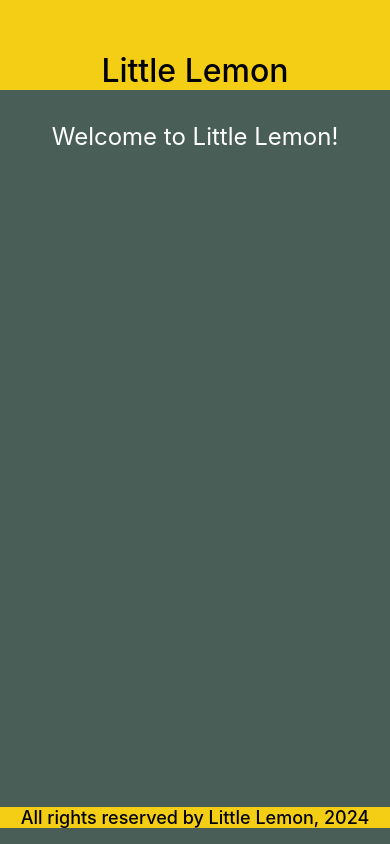
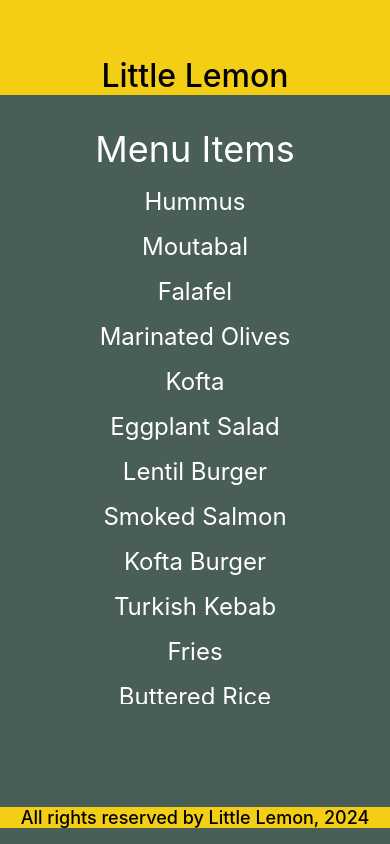
Before and after one commit to ygit/LittleLemonApp, a React Native app: screen / in a window 390 px wide. Built offline with nearby package versions, Linux system fonts and the light colour scheme.

Commit message:
added Flatlist

```diff
--- a/App.tsx
+++ b/App.tsx
@@ -2,6 +2,7 @@ import { StyleSheet, View } from "react-native";
 import { LittleLemonHeader } from "./components/LittleLemonHeader";
 import { LittleLemonFooter } from "./components/LittleLemonFooter";
 import { Welcome } from "./components/Welcome";
+import { MenuItems } from "./components/MenuItems";
 
 export default function App() {
   return (
@@ -10,7 +11,8 @@ export default function App() {
         <LittleLemonHeader />
       </View>
       <View style={styles.welcome}>
-        <Welcome />
+        {/*<Welcome />*/}
+        <MenuItems />
       </View>
       <View style={styles.footer}>
         <LittleLemonFooter />
@@ -33,6 +35,8 @@ const styles = StyleSheet.create({
   },
   welcome: {
     marginTop: 16,
+    flex: 0.75,
+    width: "100%",
   },
   footer: {
     backgroundColor: "#F4CE14",
--- /dev/null
+++ b/components/MenuItems.tsx
@@ -0,0 +1,61 @@
+import { View, Text, StyleSheet, ScrollView, FlatList } from "react-native";
+
+const menuItemsToDisplay = [
+  { name: "Hummus", id: "1A" },
+  { name: "Moutabal", id: "2B" },
+  { name: "Falafel", id: "3C" },
+  { name: "Marinated Olives", id: "4D" },
+  { name: "Kofta", id: "5E" },
+  { name: "Eggplant Salad", id: "6F" },
+  { name: "Lentil Burger", id: "7G" },
+  { name: "Smoked Salmon", id: "8H" },
+  { name: "Kofta Burger", id: "9I" },
+  { name: "Turkish Kebab", id: "10J" },
+  { name: "Fries", id: "11K" },
+  { name: "Buttered Rice", id: "12L" },
+  { name: "Bread Sticks", id: "13M" },
+  { name: "Pita Pocket", id: "14N" },
+  { name: "Lentil Soup", id: "15O" },
+  { name: "Greek Salad", id: "16Q" },
+  { name: "Rice Pilaf", id: "17R" },
+  { name: "Baklava", id: "18S" },
+  { name: "Tartufo", id: "19T" },
+  { name: "Tartufo", id: "20U" },
+  { name: "Tiramisu", id: "21V" },
+  { name: "Panna Cotta", id: "22W" },
+];
+export const MenuItems = () => {
+  const renderItem = ({ item }) => {
+    return <Text style={styles.item}>{item.name}</Text>;
+  };
+
+  return (
+    <View style={styles.container}>
+      <Text style={styles.header}>Menu Items</Text>
+      <FlatList data={menuItemsToDisplay} renderItem={renderItem} />
+    </View>
+  );
+};
+
+const styles = StyleSheet.create({
+  container: {
+    flex: 1,
+    backgroundColor: "#495E57",
+    alignItems: "center",
+  },
+  header: {
+    color: "white",
+    fontSize: 36,
+    textAlign: "center",
+    marginTop: 16,
+  },
+  scrollView: {
+    width: "100%",
+  },
+  item: {
+    color: "white",
+    fontSize: 24,
+    textAlign: "center",
+    marginTop: 16,
+  },
+});
```
